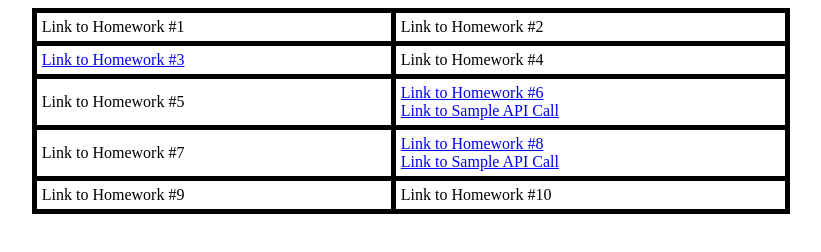
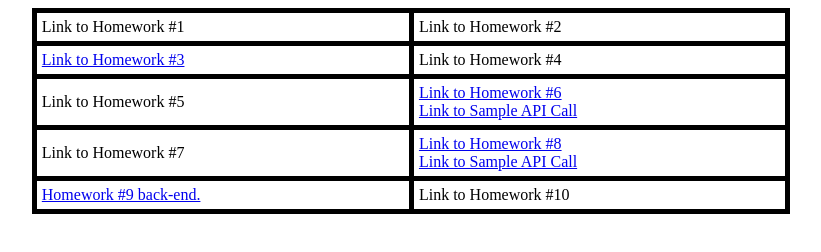
Before and after one commit to jasminesodhi/jasminesodhi.github.io, a plain HTML site: page csci571_9999298041.html in a window 1280 px wide. Shown: the whole page, without its empty margins (229-1050 px from the left). Drawn offline with Linux system fonts and the light colour scheme.

Commit message:
Updated HW9

```diff
--- a/csci571_9999298041.html
+++ b/csci571_9999298041.html
@@ -37,7 +37,9 @@ th, td {
     </td>
   </tr>
   <tr>
-    <td>Link to Homework #9</td>
+    <td>
+      <a href="https://csci571-hw8-368407.oa.r.appspot.com/search?term=pizza&radius=10&categories=food&location=NYC&limit=10">Homework #9 back-end.</a>
+    </td>
     <td>Link to Homework #10</td>
   </tr>
   </tbody></table>
```
